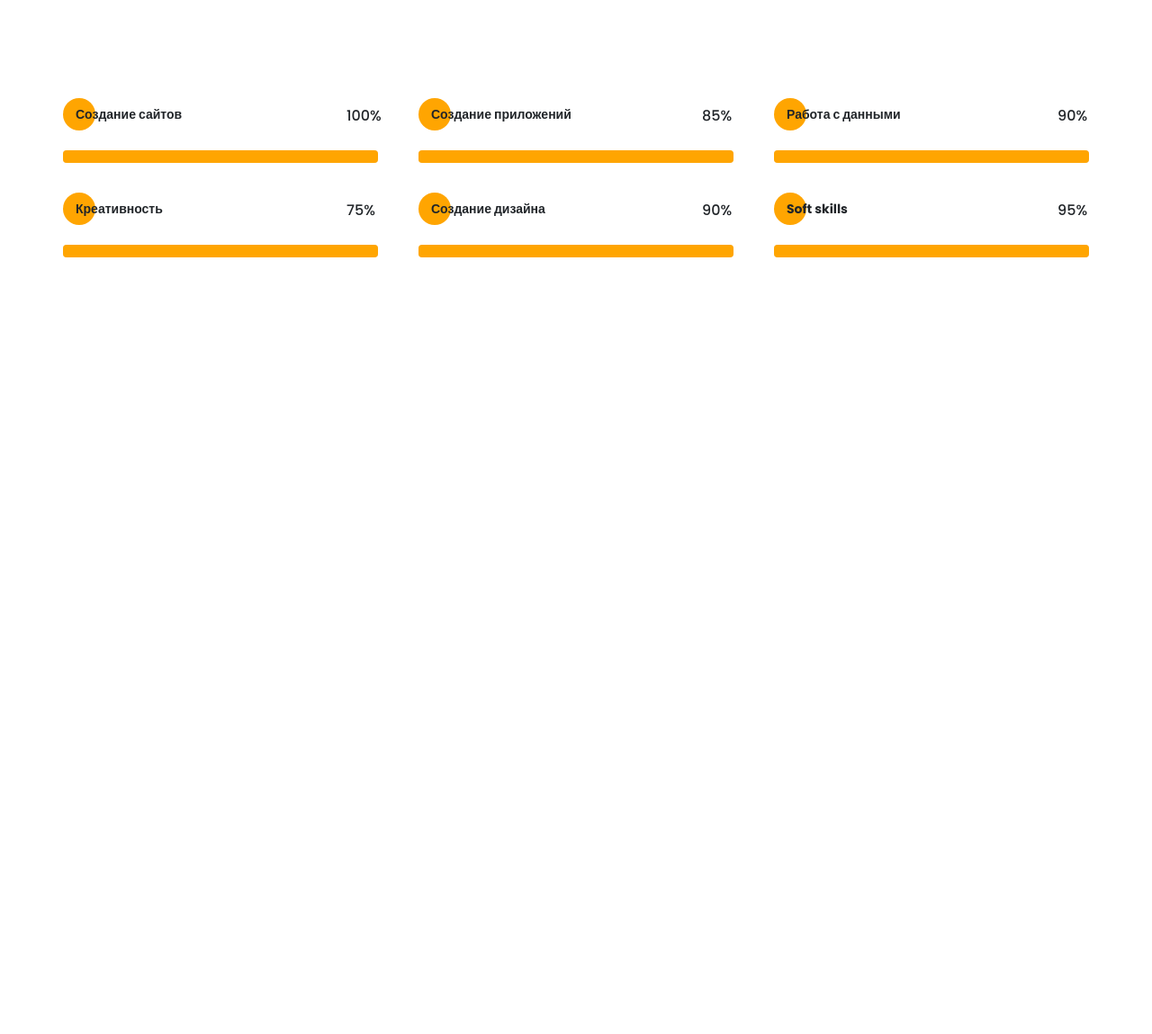
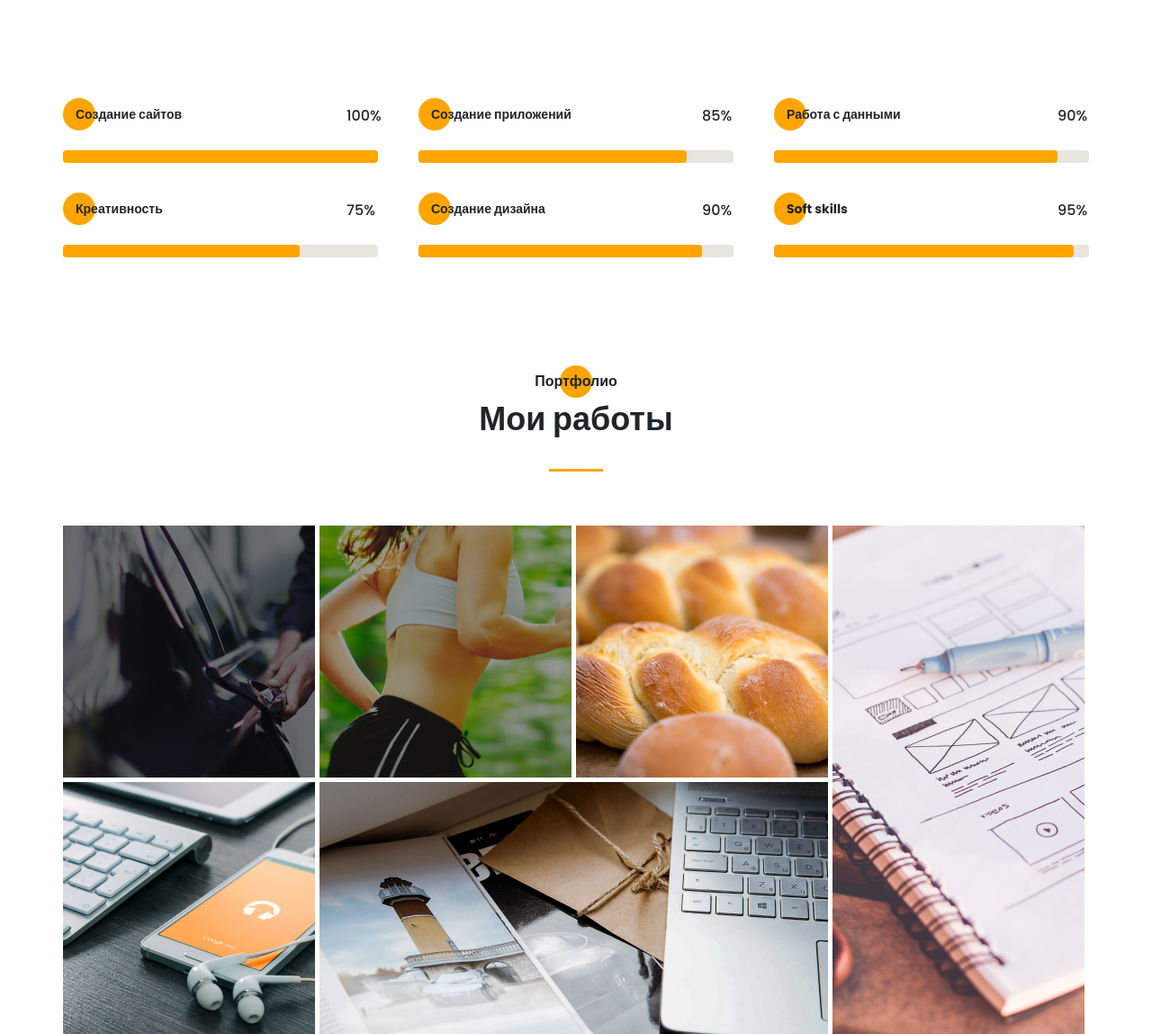
Before and after one commit to Iceblinkil/portfolio, a website: page src/index.html in a window 1280 px wide. Shown: the part 3447-4596 px from the top of the page at 90% size. Before the commit the page ends 3739 px from the top, so only its background shows below. Drawn offline with nearby package versions, Linux system fonts and the light colour scheme; files that its build step writes are made by us from their sources; files whose address does not match are found by name.

Commit message:
lesson 87.1

```diff
--- a/src/index.html
+++ b/src/index.html
@@ -170,8 +170,8 @@
 
     <section class="resume">
         <div class="container">
-            <h2 class="title title_fz16 resume__title">Опыт</h2>
-            <div class="title title_fz36 resume__subtitle">Чем я буду полезна</div>
+            <h2 class="title title_fz16 title__section-title">Опыт</h2>
+            <div class="title title_fz36 title__section-subtitle">Чем я буду полезна</div>
             <div class="divider"></div>
 
             <div class="resume__wrapper">
@@ -248,7 +248,7 @@
 
     <section class="skills">
         <div class="container">
-            <div class="title title_fz16 skills__title">Навыки</div>
+            <div class="title title_fz16 title__section-title">Навыки</div>
             <div class="title title_fz36 skills__subtitle">Что я использую в работе</div>
             <div class="divider"></div>
             <div class="skills__wrapper">
@@ -348,6 +348,35 @@
         </div>
     </section>
 
+    <section class="portfolio">
+        <div class="container">
+            <div class="title title_fz16 title__section-title">Портфолио</div>
+            <div class="title title_fz36 portfolio__subtitle">Мои работы</div>
+            <div class="divider"></div>
+
+            <div class="portfolio__wrapper">
+                <a href="#" class="portfolio__item">
+                    <img src="img/works/uber.jpg" alt="uber">
+                </a>
+                <a href="#" class="portfolio__item">
+                    <img src="img/works/pulse.jpg" alt="pulse">
+                </a>
+                <a href="#" class="portfolio__item">
+                    <img src="img/works/bread.jpg" alt="test">
+                </a>
+                <a href="#" class="portfolio__item vertical">
+                    <img src="img/works/plans.jpg" alt="test">
+                </a>
+                <a href="#" class="portfolio__item">
+                    <img src="img/works/ipad.jpg" alt="test">
+                </a>
+                <a href="#" class="portfolio__item horizonal">
+                    <img src="img/works/mac.jpg" alt="test">
+                </a>
+            </div>
+        </div>
+    </section>
+
     <script src="js/script.js"></script>
 </body>
 </html>
--- a/src/js/script.js
+++ b/src/js/script.js
@@ -9,3 +9,10 @@ hamburger.addEventListener('click', () =>{
 closeElem.addEventListener('click', () =>{
     menu.classList.remove('active');
 });
+
+const counters = document.querySelectorAll('.skills__ratings-counter'),
+      lines = document.querySelectorAll('.skills__ratings-line span');
+
+    counters.forEach( (item, i) => {
+        lines[i].style.width = item.innerHTML;
+    });
--- /dev/null
+++ b/src/sass/blocks/_portfolio.scss
@@ -0,0 +1,30 @@
+.portfolio {
+    padding-top: 120px;
+    &__subtitle{
+        text-align: center;
+    }
+    &__wrapper {
+        margin-top: 60px;
+        display: grid;
+        grid-template: repeat(2, 280px) / repeat(4, 280px);
+        grid-auto-rows: 280px;
+        gap: 5px;
+        .vertical {
+            grid-row: 1 / 3;
+            grid-column: 4 / 5;
+        }
+        .horizonal {
+            grid-row: 2 / 3;
+            grid-column: 2 / 4;
+        }
+    }
+    &__item {
+        transition: 0.6s all;
+        img {
+            width: 100%;
+        }
+        &:hover {
+            transform: scale(1.05);
+        }
+    }
+}
--- a/src/sass/blocks/_resume.scss
+++ b/src/sass/blocks/_resume.scss
@@ -1,18 +1,5 @@
 .resume {
     padding-top: 120px;
-    &__title {
-        position: relative;
-        text-align: center;
-        @include before_circle;
-        &:before{
-            top: -6px;
-            left: 50%;
-            transform: translateX(-50%);
-        }
-    }
-    &__subtitle{
-        text-align: center;
-    }
     &__wrapper{
         display: grid;
         grid-template-columns: repeat(2, 425px);
--- a/src/sass/blocks/_skills.scss
+++ b/src/sass/blocks/_skills.scss
@@ -1,15 +1,5 @@
 .skills {
     padding: 120px 10px 0 10px;
-    &__title {
-        position: relative;
-        text-align: center;
-        @include before_circle;
-        &:before{
-            top: -6px;
-            left: 50%;
-            transform: translateX(-50%);
-        }
-    }
     &__subtitle {
         text-align: center;
     }
--- a/src/sass/blocks/_title.scss
+++ b/src/sass/blocks/_title.scss
@@ -20,4 +20,17 @@
         font-size: 20px;
         line-height: 30px;
     }
+    &__section-title{
+        position: relative;
+        text-align: center;
+        @include before_circle;
+        &:before{
+            top: -6px;
+            left: 50%;
+            transform: translateX(-50%);
+        }
+    }
+    &__section-subtitle {
+        text-align: center;
+    }
 }
--- a/src/sass/style.scss
+++ b/src/sass/style.scss
@@ -30,3 +30,4 @@
 @import 'blocks/about';
 @import 'blocks/resume';
 @import 'blocks/skills';
+@import 'blocks/portfolio';
```
Also changed, not shown: dist/css/style.min.css, dist/img/works/mac.jpg (added), dist/index.html, dist/js/script.js, src/img/works/mac.jpg (added), 1 other file.
